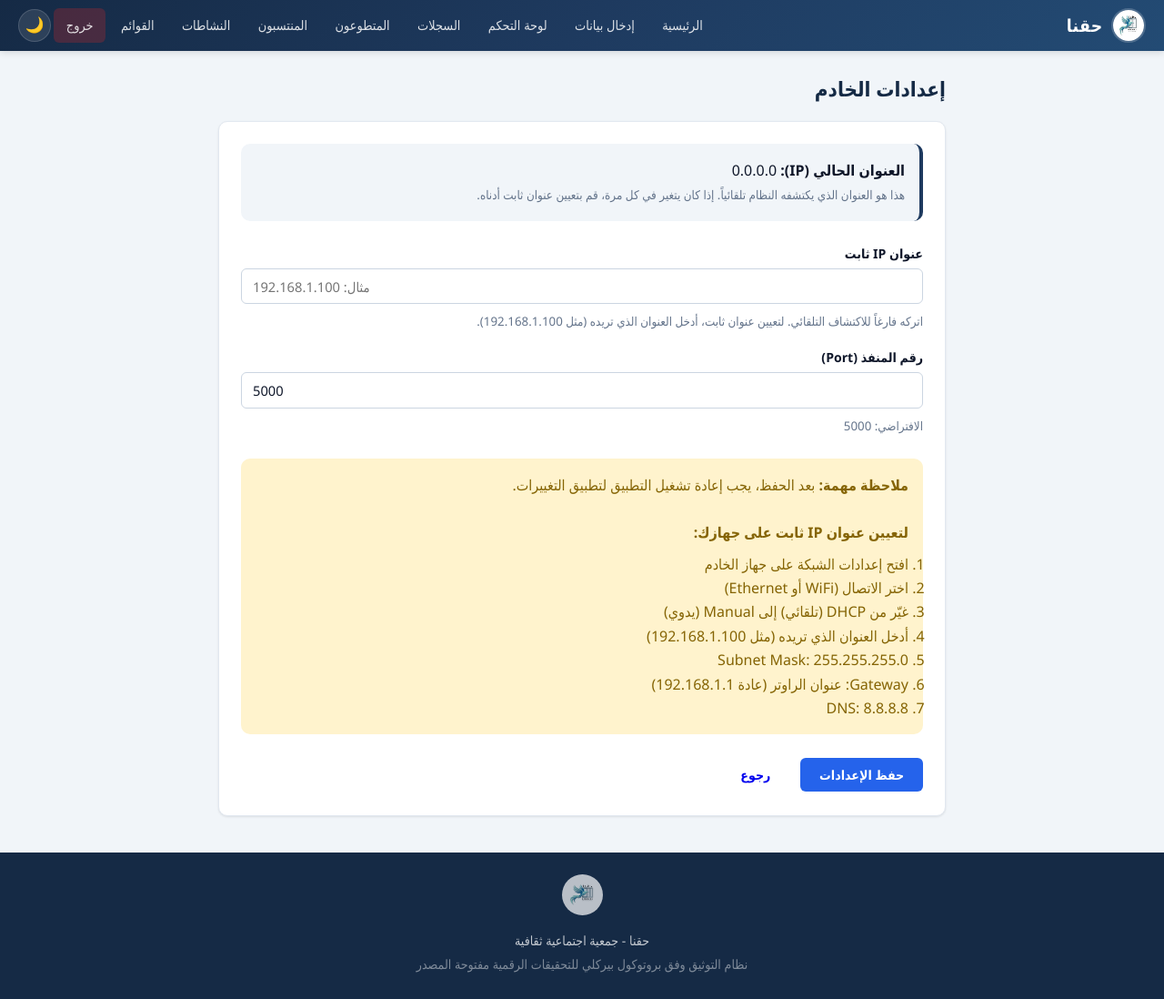
After one commit to MuTheBug/dd, a Flask app: page /admin/server-config in a window 1280 px wide. The commit adds this page. Shown: the whole page at 91% size. Run offline with Flask 3, Linux system fonts and the light colour scheme; the visitor is signed in with stand-in values (Sample User, id 1).

Commit message:
fix: add upload retry on connection loss and fixed IP config
- Add automatic retry (3 attempts) when file upload fails due to
  connection loss or timeout, keeping files attached in the FormData
- Increase XHR timeout from 2 minutes to 5 minutes for large uploads
- Save draft automatically on upload failure so text data is preserved
- Show warning to re-attach files when draft is restored after refresh
- Add fixed IP address configuration via Admin > Server Config page
- Add --ip and --port CLI arguments for server startup
- Store IP/port config in server_config.json for persistence

https://claude.ai/code/session_01FZZA9sHitvUinEA95n5vod

```diff
--- a/app.py
+++ b/app.py
@@ -3995,21 +3995,78 @@ def get_lan_ip():
     return "0.0.0.0"
 
 
+CONFIG_FILE = os.path.join(BASE_DIR, 'server_config.json')
+
+
+def load_server_config():
+    """Load server configuration (fixed IP, port) from server_config.json."""
+    defaults = {'fixed_ip': '', 'port': 5000}
+    if os.path.exists(CONFIG_FILE):
+        try:
+            with open(CONFIG_FILE, 'r') as f:
+                cfg = json.load(f)
+            defaults.update(cfg)
+        except Exception:
+            pass
+    return defaults
+
+
+def save_server_config(cfg):
+    """Save server configuration to server_config.json."""
+    with open(CONFIG_FILE, 'w') as f:
+        json.dump(cfg, f, indent=2)
+
+
+@app.route('/admin/server-config', methods=['GET', 'POST'])
+def admin_server_config():
+    if not session.get('admin'):
+        return redirect(url_for('admin_login'))
+    cfg = load_server_config()
+    if request.method == 'POST':
+        cfg['fixed_ip'] = request.form.get('fixed_ip', '').strip()
+        try:
+            cfg['port'] = int(request.form.get('port', 5000))
+        except ValueError:
+            cfg['port'] = 5000
+        save_server_config(cfg)
+        flash('تم حفظ إعدادات الخادم. أعد تشغيل التطبيق لتطبيق التغييرات.', 'success')
+        return redirect(url_for('admin_server_config'))
+    lan_ip = get_lan_ip()
+    return render_template('admin_server_config.html', config=cfg, current_ip=lan_ip)
+
+
 if __name__ == '__main__':
+    import argparse
+    parser = argparse.ArgumentParser(description='HAQQUNA - Victim Documentation System')
+    parser.add_argument('--ip', type=str, default='', help='Fixed IP address to bind/display (e.g. 192.168.1.100)')
+    parser.add_argument('--port', type=int, default=0, help='Port number (default: 5000)')
+    args = parser.parse_args()
+
     migrate_db()
-    lan_ip = get_lan_ip()
-    port = 5000
+
+    # Load config: command-line args override config file
+    cfg = load_server_config()
+    fixed_ip = args.ip or cfg.get('fixed_ip', '')
+    port = args.port or cfg.get('port', 5000)
+
+    lan_ip = fixed_ip if fixed_ip else get_lan_ip()
+
     print("\n" + "="*60)
     print("  HAQQUNA - نظام توثيق الضحايا")
     print("  Berkeley Protocol Documentation System")
     print("="*60)
     print(f"  Local:      http://localhost:{port}")
     print(f"  Network:    http://{lan_ip}:{port}")
+    if fixed_ip:
+        print(f"  Fixed IP:   {fixed_ip} (configured)")
     print(f"  Admin:      http://{lan_ip}:{port}/admin")
     print(f"  Data Entry: http://{lan_ip}:{port}/entry")
     print(f"  Password:   {ADMIN_PASSWORD}")
     print("="*60)
     print(f"  * Other devices on your network can connect using:")
     print(f"    http://{lan_ip}:{port}")
+    if not fixed_ip:
+        print(f"  * To set a fixed IP, run: python app.py --ip 192.168.1.100")
+        print(f"    or configure in Admin > Server Config")
     print("="*60 + "\n")
     app.run(host='0.0.0.0', port=port, debug=False, threaded=True)
--- a/templates/admin_dashboard.html
+++ b/templates/admin_dashboard.html
@@ -9,6 +9,7 @@
         <a href="{{ url_for('admin_volunteers') }}" class="btn btn-outline btn-sm">المتطوعون</a>
         <a href="{{ url_for('admin_members') }}" class="btn btn-outline btn-sm">المنتسبون</a>
         <a href="{{ url_for('entry_form') }}" class="btn btn-outline btn-sm">+ إضافة حالة</a>
+        <a href="{{ url_for('admin_server_config') }}" class="btn btn-outline btn-sm">إعدادات الخادم</a>
     </div>
 </div>
 
--- /dev/null
+++ b/templates/admin_server_config.html
@@ -0,0 +1,49 @@
+{% extends "base.html" %}
+{% block title %}إعدادات الخادم - حقنا{% endblock %}
+
+{% block content %}
+<div style="max-width: 800px; margin: 0 auto;">
+    <h1 style="font-size: 1.4rem; color: var(--primary-dark); margin-bottom: 1rem;">إعدادات الخادم</h1>
+
+    <form method="POST" class="card" style="padding: 1.5rem;">
+        <div style="margin-bottom: 1.5rem; padding: 1rem; background: var(--bg); border-radius: var(--radius); border-right: 4px solid var(--primary);">
+            <strong>العنوان الحالي (IP):</strong> {{ current_ip }}
+            <br><small style="color: var(--text-light);">هذا هو العنوان الذي يكتشفه النظام تلقائياً. إذا كان يتغير في كل مرة، قم بتعيين عنوان ثابت أدناه.</small>
+        </div>
+
+        <div class="form-group" style="margin-bottom: 1rem;">
+            <label style="font-weight: 600;">عنوان IP ثابت</label>
+            <input type="text" name="fixed_ip" value="{{ config.fixed_ip }}" placeholder="مثال: 192.168.1.100" dir="ltr" style="text-align: left;">
+            <small style="color: var(--text-light); display: block; margin-top: 0.25rem;">
+                اتركه فارغاً للاكتشاف التلقائي. لتعيين عنوان ثابت، أدخل العنوان الذي تريده (مثل 192.168.1.100).
+            </small>
+        </div>
+
+        <div class="form-group" style="margin-bottom: 1rem;">
+            <label style="font-weight: 600;">رقم المنفذ (Port)</label>
+            <input type="number" name="port" value="{{ config.port }}" min="1024" max="65535" dir="ltr" style="text-align: left;">
+            <small style="color: var(--text-light); display: block; margin-top: 0.25rem;">الافتراضي: 5000</small>
+        </div>
+
+        <div style="margin-top: 1.5rem; padding: 1rem; background: #fff3cd; border-radius: var(--radius); color: #856404;">
+            <strong>ملاحظة مهمة:</strong> بعد الحفظ، يجب إعادة تشغيل التطبيق لتطبيق التغييرات.
+            <br><br>
+            <strong>لتعيين عنوان IP ثابت على جهازك:</strong>
+            <ol style="margin: 0.5rem 0 0 1.5rem; padding: 0;">
+                <li>افتح إعدادات الشبكة على جهاز الخادم</li>
+                <li>اختر الاتصال (WiFi أو Ethernet)</li>
+                <li>غيّر من DHCP (تلقائي) إلى Manual (يدوي)</li>
+                <li>أدخل العنوان الذي تريده (مثل 192.168.1.100)</li>
+                <li>Subnet Mask: 255.255.255.0</li>
+                <li>Gateway: عنوان الراوتر (عادة 192.168.1.1)</li>
+                <li>DNS: 8.8.8.8</li>
+            </ol>
+        </div>
+
+        <div style="margin-top: 1.5rem;">
+            <button type="submit" class="btn btn-primary">حفظ الإعدادات</button>
+            <a href="{{ url_for('admin_dashboard') }}" class="btn" style="margin-right: 0.5rem;">رجوع</a>
+        </div>
+    </form>
+</div>
+{% endblock %}
```
Also changed, not shown: templates/entry.html (+42 -5 lines).
